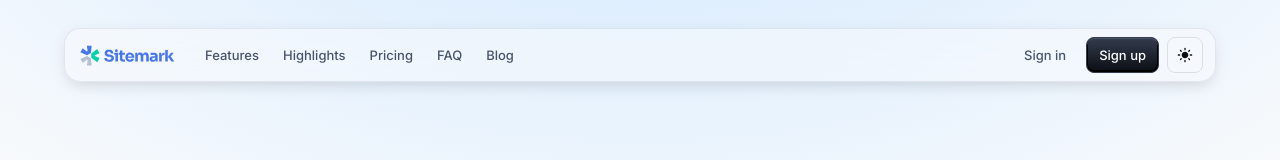
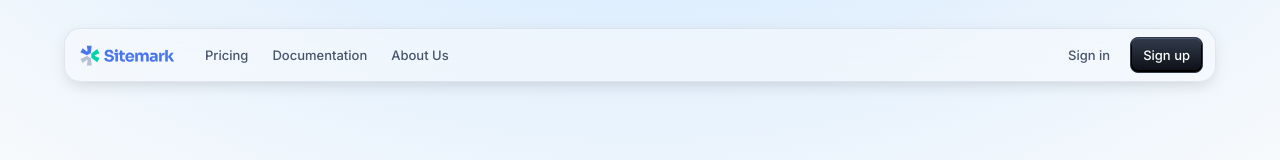
Before and after one commit to hamim23z/CSC322-Project, a Next.js app: page / in a window 1280 px wide. Shown: the top 160 px of the page. Built offline with nearby package versions, Linux system fonts and the light colour scheme.

Commit message:
Appbar complete

```diff
--- a/app/home-page/components/AppAppBar.js
+++ b/app/home-page/components/AppAppBar.js
@@ -1,34 +1,34 @@
-'use client'
-import * as React from 'react';
-import { styled, alpha } from '@mui/material/styles';
-import Box from '@mui/material/Box';
-import AppBar from '@mui/material/AppBar';
-import Toolbar from '@mui/material/Toolbar';
-import Button from '@mui/material/Button';
-import IconButton from '@mui/material/IconButton';
-import Container from '@mui/material/Container';
-import Divider from '@mui/material/Divider';
-import MenuItem from '@mui/material/MenuItem';
-import Drawer from '@mui/material/Drawer';
-import MenuIcon from '@mui/icons-material/Menu';
-import CloseRoundedIcon from '@mui/icons-material/CloseRounded';
-import ColorModeIconDropdown from '../../shared-theme/ColorModeIconDropdown';
-import Sitemark from './SitemarkIcon';
+"use client";
+import * as React from "react";
+import { styled, alpha } from "@mui/material/styles";
+import Box from "@mui/material/Box";
+import AppBar from "@mui/material/AppBar";
+import Toolbar from "@mui/material/Toolbar";
+import Button from "@mui/material/Button";
+import IconButton from "@mui/material/IconButton";
+import Container from "@mui/material/Container";
+import Divider from "@mui/material/Divider";
+import MenuItem from "@mui/material/MenuItem";
+import Drawer from "@mui/material/Drawer";
+import MenuIcon from "@mui/icons-material/Menu";
+import CloseRoundedIcon from "@mui/icons-material/CloseRounded";
+import Sitemark from "./SitemarkIcon";
+import Link from "next/link";
 
 const StyledToolbar = styled(Toolbar)(({ theme }) => ({
-  display: 'flex',
-  alignItems: 'center',
-  justifyContent: 'space-between',
+  display: "flex",
+  alignItems: "center",
+  justifyContent: "space-between",
   flexShrink: 0,
   borderRadius: `calc(${theme.shape.borderRadius}px + 8px)`,
-  backdropFilter: 'blur(24px)',
-  border: '1px solid',
+  backdropFilter: "blur(24px)",
+  border: "1px solid",
   borderColor: (theme.vars || theme).palette.divider,
   backgroundColor: theme.vars
     ? `rgba(${theme.vars.palette.background.defaultChannel} / 0.4)`
     : alpha(theme.palette.background.default, 0.4),
   boxShadow: (theme.vars || theme).shadows[1],
-  padding: '8px 12px',
+  padding: "8px 12px",
 }));
 
 export default function AppAppBar() {
@@ -44,50 +44,55 @@ export default function AppAppBar() {
       enableColorOnDark
       sx={{
         boxShadow: 0,
-        bgcolor: 'transparent',
-        backgroundImage: 'none',
-        mt: 'calc(var(--template-frame-height, 0px) + 28px)',
+        bgcolor: "transparent",
+        backgroundImage: "none",
+        mt: "calc(var(--template-frame-height, 0px) + 28px)",
       }}
     >
       <Container maxWidth="lg">
         <StyledToolbar variant="dense" disableGutters>
-          <Box sx={{ flexGrow: 1, display: 'flex', alignItems: 'center', px: 0 }}>
+          <Box
+            sx={{ flexGrow: 1, display: "flex", alignItems: "center", px: 0 }}
+          >
             <Sitemark />
-            <Box sx={{ display: { xs: 'none', md: 'flex' } }}>
-              <Button variant="text" color="info" size="small">
-                Features
-              </Button>
-              <Button variant="text" color="info" size="small">
-                Highlights
-              </Button>
+            <Box sx={{ display: { xs: "none", md: "flex" } }}>
+              <Link href="/pricing">
                 <Button variant="text" color="info" size="small">
                   Pricing
                 </Button>
-              <Button variant="text" color="info" size="small" sx={{ minWidth: 0 }}>
-                FAQ
+              </Link>
+              <Link href="/documentation">
+                <Button variant="text" color="info" size="small">
+                  Documentation
                 </Button>
-              <Button variant="text" color="info" size="small" sx={{ minWidth: 0 }}>
-                Blog
+              </Link>
+              <Link href="/about-us">
+                <Button variant="text" color="info" size="small">
+                  About Us
                 </Button>
+              </Link>
             </Box>
           </Box>
           <Box
             sx={{
-              display: { xs: 'none', md: 'flex' },
+              display: { xs: "none", md: "flex" },
               gap: 1,
-              alignItems: 'center',
+              alignItems: "center",
             }}
           >
+            <Link href="/sign-in">
             <Button color="primary" variant="text" size="small">
               Sign in
             </Button>
+            </Link>
+
+            <Link href="/sign-up">
             <Button color="primary" variant="contained" size="small">
               Sign up
             </Button>
-            <ColorModeIconDropdown />
+            </Link>
           </Box>
-          <Box sx={{ display: { xs: 'flex', md: 'none' }, gap: 1 }}>
-            <ColorModeIconDropdown size="medium" />
+          <Box sx={{ display: { xs: "flex", md: "none" }, gap: 1 }}>
             <IconButton aria-label="Menu button" onClick={toggleDrawer(true)}>
               <MenuIcon />
             </IconButton>
@@ -97,39 +102,55 @@ export default function AppAppBar() {
               onClose={toggleDrawer(false)}
               PaperProps={{
                 sx: {
-                  top: 'var(--template-frame-height, 0px)',
+                  top: "var(--template-frame-height, 0px)",
                 },
               }}
             >
-              <Box sx={{ p: 2, backgroundColor: 'background.default' }}>
+              <Box sx={{ p: 2, backgroundColor: "background.default" }}>
                 <Box
                   sx={{
-                    display: 'flex',
-                    justifyContent: 'flex-end',
+                    display: "flex",
+                    justifyContent: "flex-end",
                   }}
                 >
                   <IconButton onClick={toggleDrawer(false)}>
                     <CloseRoundedIcon />
                   </IconButton>
                 </Box>
-
-                <MenuItem>Features</MenuItem>
-                <MenuItem>Testimonials</MenuItem>
-                <MenuItem>Highlights</MenuItem>
+                <Link
+                  href="/pricing"
+                  style={{ textDecoration: "none", color: "#fff" }}
+                >
                   <MenuItem>Pricing</MenuItem>
-                <MenuItem>FAQ</MenuItem>
-                <MenuItem>Blog</MenuItem>
+                </Link>
+                <Link
+                  href="/documentation"
+                  style={{ textDecoration: "none", color: "#fff" }}
+                >
+                  <MenuItem>Documentation</MenuItem>
+                </Link>
+                <Link
+                  href="/about-us"
+                  style={{ textDecoration: "none", color: "#fff" }}
+                >
+                  <MenuItem>About Us</MenuItem>
+                </Link>
                 <Divider sx={{ my: 3 }} />
+                <Link href="/sign-up">
                 <MenuItem>
                   <Button color="primary" variant="contained" fullWidth>
                     Sign up
                   </Button>
                 </MenuItem>
+                </Link>
+
+                <Link href="/sign-in">
                 <MenuItem>
                   <Button color="primary" variant="outlined" fullWidth>
                     Sign in
                   </Button>
                 </MenuItem>
+                </Link>
               </Box>
             </Drawer>
           </Box>
```
Lines whose indentation alone changed are shown as unchanged.
